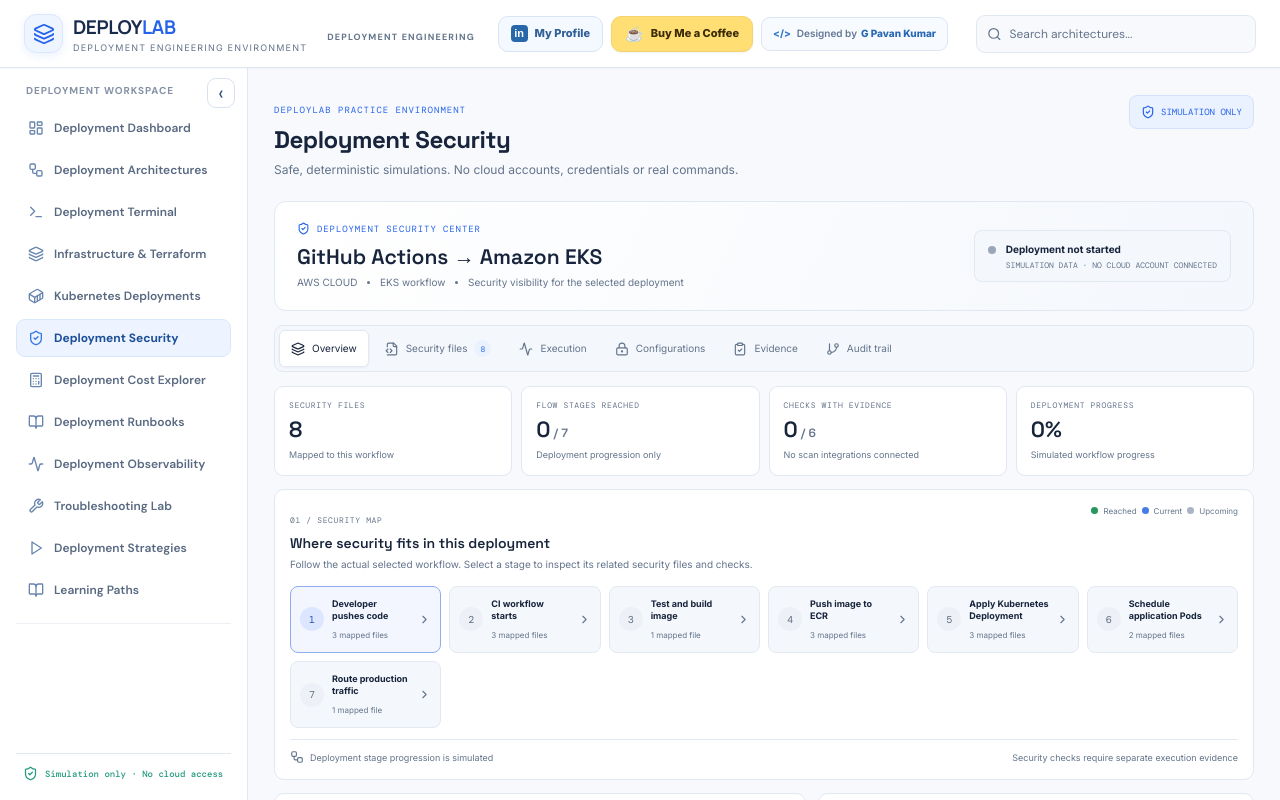
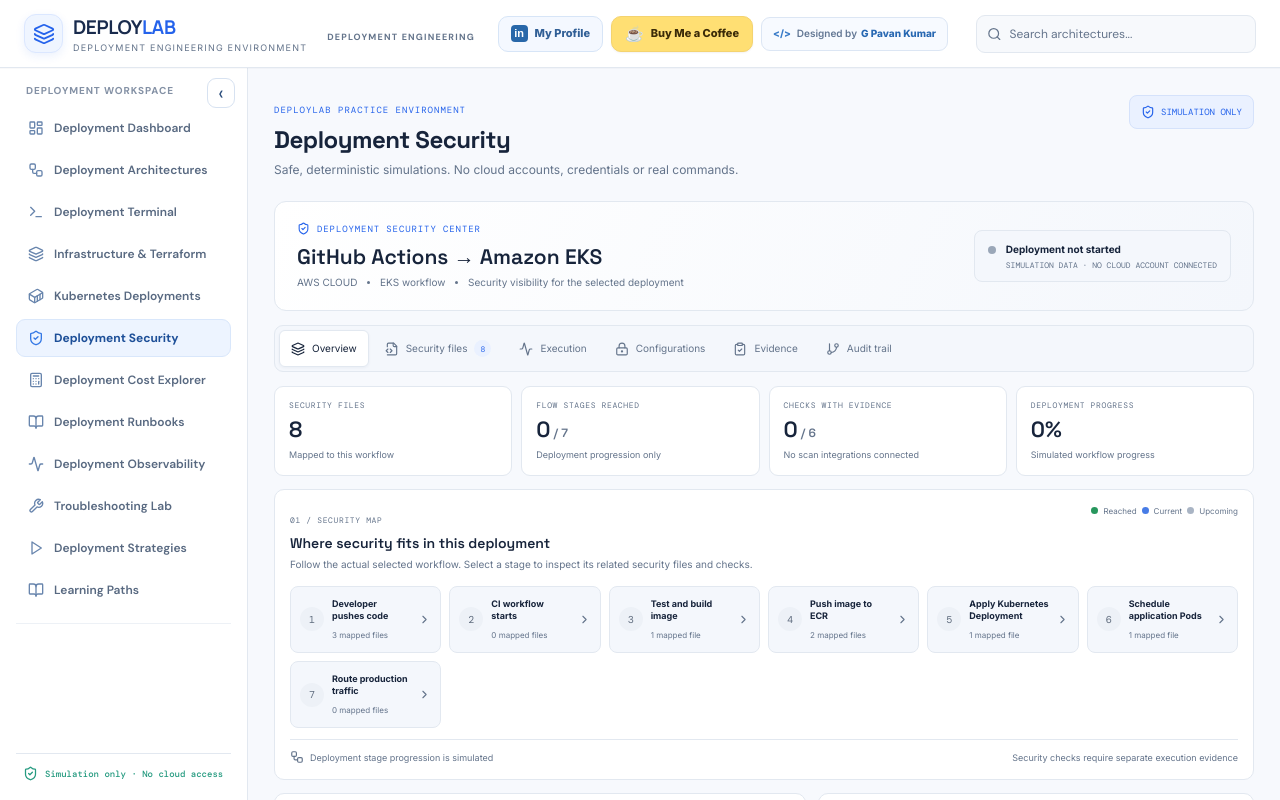
Before and after one commit to gajulatechi27/devops-deployment-explorer, a React (Vite) app: page / in a window 1280 px wide. Both pictures are taken after a click on the button "Deployment Security". Shown: the top 800 px of the page. Built offline with nearby package versions, Linux system fonts and the light colour scheme.

Commit message:
Scope security map and checks to selected workflow

```diff
--- a/src/SecurityCenter.tsx
+++ b/src/SecurityCenter.tsx
@@ -55,8 +55,8 @@ export default function SecurityCenter({scenarioId,deploymentName,deploymentProv
   const filteredFiles = files.filter(file=>(category==="All"||file.category===category) && (file.path+" "+file.title+" "+file.purpose).toLowerCase().includes(query.toLowerCase()));
   const reachedStages = deploymentStages.filter((_,i)=>deploymentTriggered&&(deploymentCompleted||i<=deploymentStageIndex)).length;
   const stageNames = deploymentStages.length ? deploymentStages : ["Source control","CI/CD identity","Build and scan","Container registry","Kubernetes access","Runtime protection"];
-  const securityFilesForStage = (index:number) => files.filter(file=>file.stage===index || file.stage===index+1);
-  const checks = securityChecks.map((check,index)=>({...check,stage:Math.min(check.stage,Math.max(0,stageNames.length-1)),index}));
+  const securityFilesForStage = (index:number) => files.filter(file=>file.stage===index+1);
+  const checks = (scenarioId==="eks" && deploymentProvider==="AWS CLOUD" ? securityChecks : [{name:"Provider-specific security mapping",area:deploymentProvider,stage:0,detail:"This architecture currently has a security review guide only. Provider-specific security files and executable checks have not yet been authored.",command:"Review the selected workflow and define provider-specific controls.",icon:ShieldCheck}]).map((check,index)=>({...check,stage:Math.min(check.stage,Math.max(0,stageNames.length-1)),index}));
   const timelineLabel = deploymentCompleted ? "Deployment flow completed" : deploymentTriggered ? "Deployment flow in progress" : "Deployment not started";
 
   return <div className="deployment-module security-center">
@@ -83,7 +83,7 @@ export default function SecurityCenter({scenarioId,deploymentName,deploymentProv
       <section className="sc-panel">
         <div className="sc-section-head"><div><span>01 / SECURITY MAP</span><h3>Where security fits in this deployment</h3><p>Follow the actual selected workflow. Select a stage to inspect its related security files and checks.</p></div><span className="sc-legend"><i className="reached"/> Reached <i className="current"/> Current <i/> Upcoming</span></div>
         <div className="sc-map">
-          {stageNames.map((name,index)=>{const state=statusForStage(index,true,deploymentStageIndex,deploymentCompleted);const stageFiles=securityFilesForStage(index);return <button type="button" key={name+"-"+index} className={"sc-map-stage "+state.kind} onClick={()=>{setTab("files");if(stageFiles[0])setSelectedPath(stageFiles[0].path);}}><span className="sc-map-number">{deploymentTriggered&&(deploymentCompleted||index<=deploymentStageIndex)?<CheckCircle2 size={15}/>:index+1}</span><b>{name}</b><small>{stageFiles.length} mapped file{stageFiles.length===1?"":"s"}</small><ChevronRight size={13}/></button>;})}
+          {stageNames.map((name,index)=>{const state=statusForStage(index,deploymentTriggered,deploymentStageIndex,deploymentCompleted);const stageFiles=securityFilesForStage(index);return <button type="button" key={name+"-"+index} className={"sc-map-stage "+state.kind} onClick={()=>{setTab("files");if(stageFiles[0])setSelectedPath(stageFiles[0].path);}}><span className="sc-map-number">{deploymentTriggered&&(deploymentCompleted||index<=deploymentStageIndex)?<CheckCircle2 size={15}/>:index+1}</span><b>{name}</b><small>{stageFiles.length} mapped file{stageFiles.length===1?"":"s"}</small><ChevronRight size={13}/></button>;})}
         </div>
         <div className="sc-map-foot"><span><Workflow size={14}/> Deployment stage progression is simulated</span><span>Security checks require separate execution evidence</span></div>
       </section>
```
